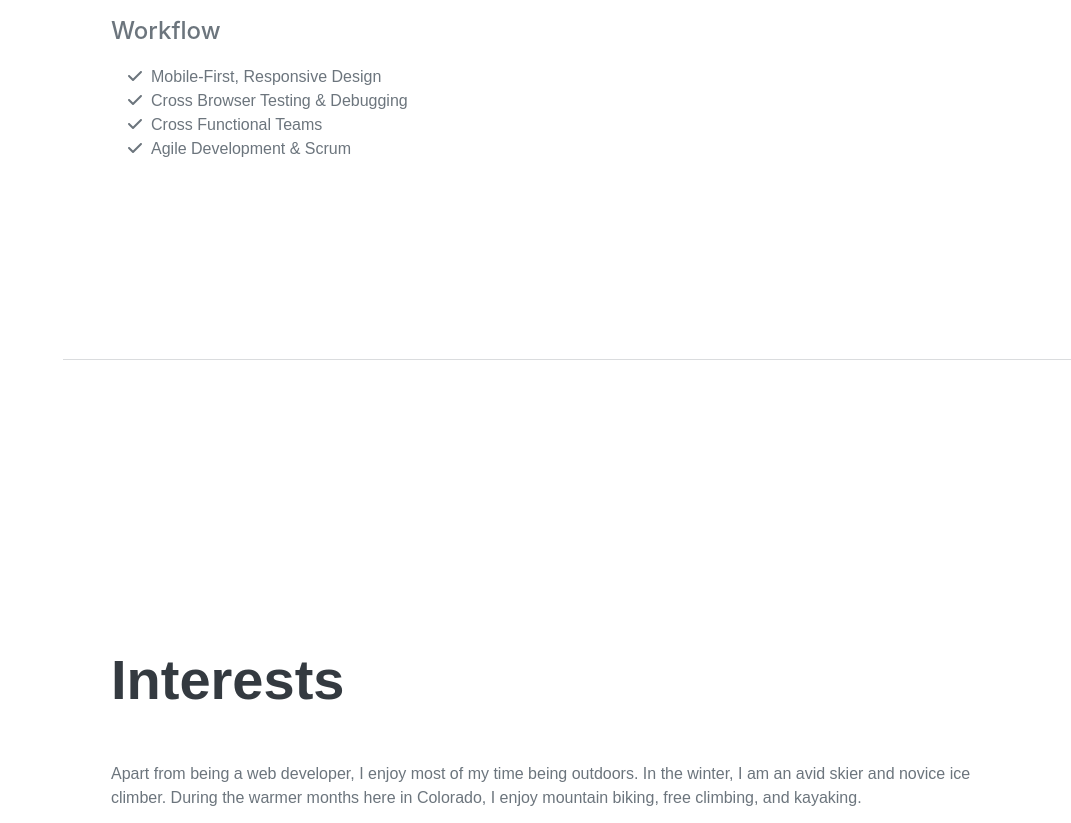
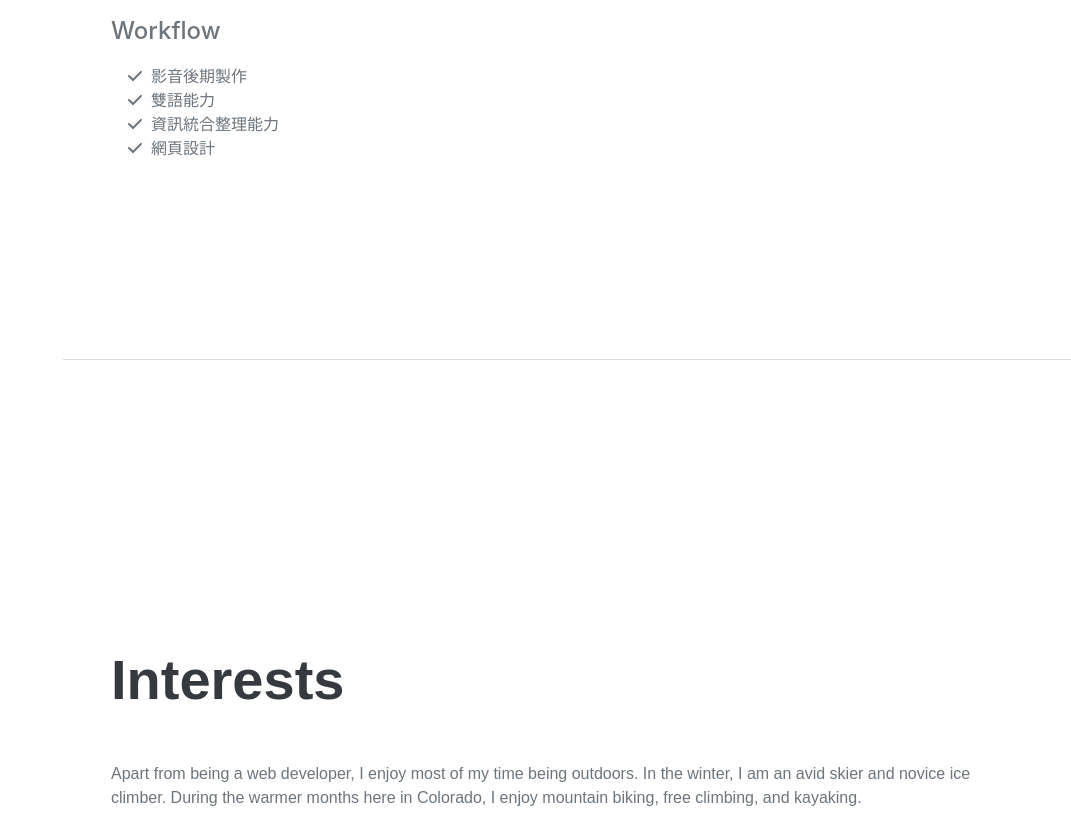
Before and after one commit to ZenTeo1201/ZenTeo1201.github.io, a plain HTML site: page index.html in a window 1280 px wide. Shown: the part 2844-3667 px from the top of the page, without its empty margins (209-1280 px from the left). Drawn offline with nearby package versions, Linux system fonts and the light colour scheme; a web font is replaced by a local one.

Commit message:
Update index.html

```diff
--- a/index.html
+++ b/index.html
@@ -136,19 +136,19 @@
                     <ul class="fa-ul mb-0">
                         <li>
                             <span class="fa-li"><i class="fas fa-check"></i></span>
-                            Mobile-First, Responsive Design
+                            影音後期製作
                         </li>
                         <li>
                             <span class="fa-li"><i class="fas fa-check"></i></span>
-                            Cross Browser Testing & Debugging
+                            雙語能力
                         </li>
                         <li>
                             <span class="fa-li"><i class="fas fa-check"></i></span>
-                            Cross Functional Teams
+                            資訊統合整理能力
                         </li>
                         <li>
                             <span class="fa-li"><i class="fas fa-check"></i></span>
-                            Agile Development & Scrum
+                            網頁設計
                         </li>
                     </ul>
                 </div>
```
